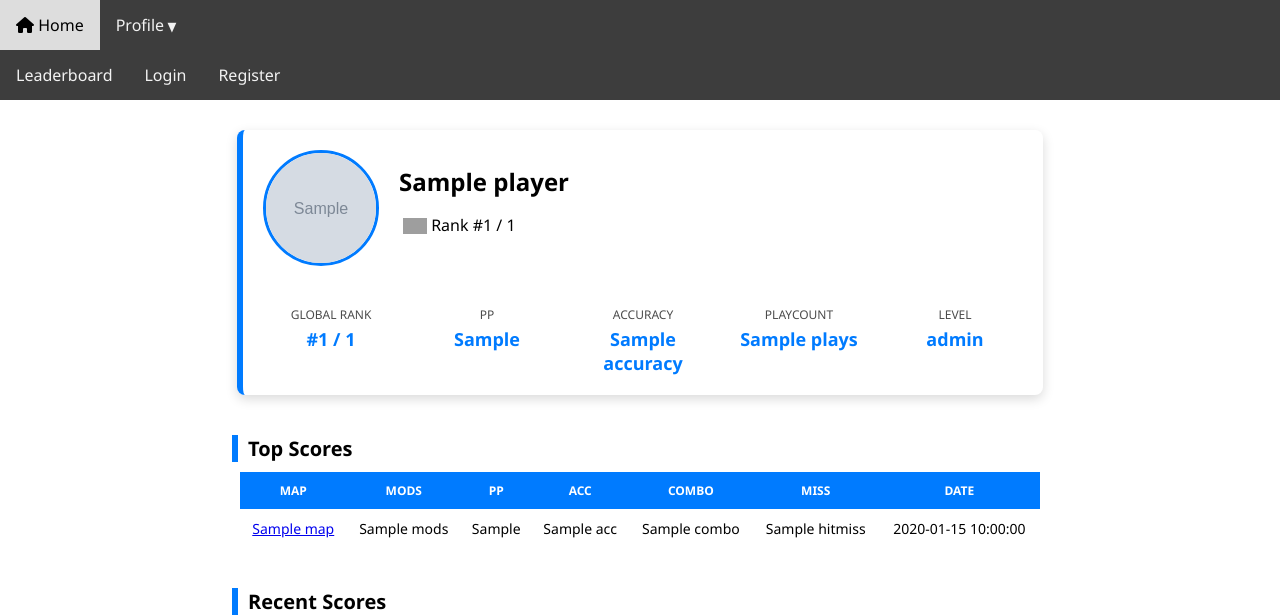
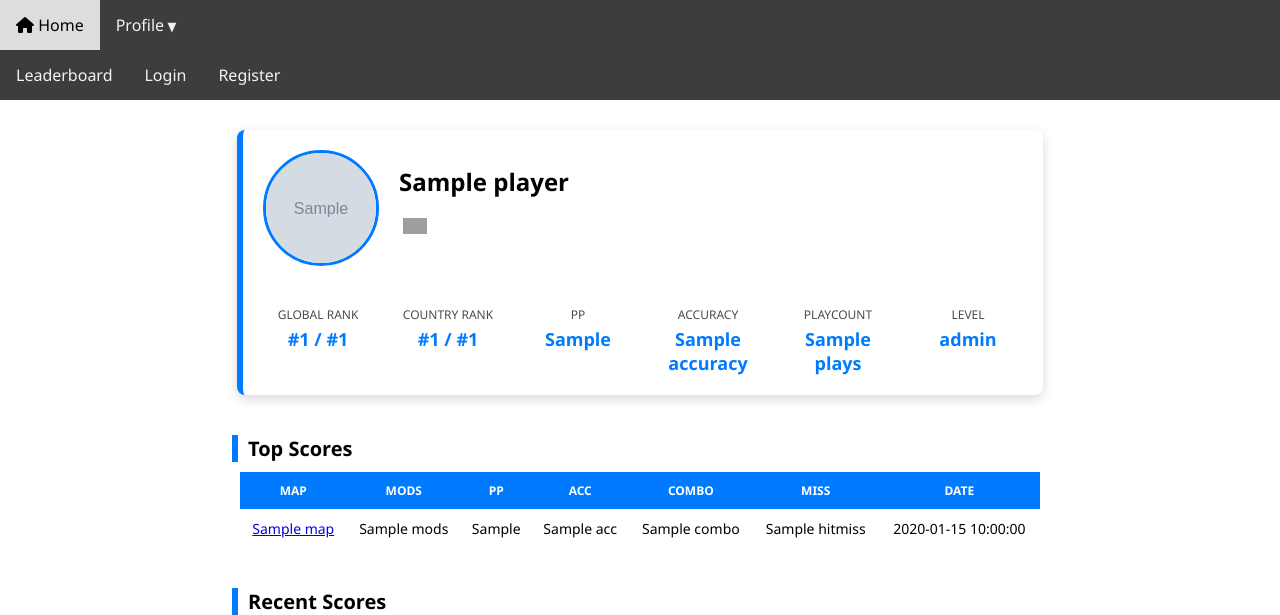
Before and after one commit to unclem2/osudroid-rx-server, a Python web app: template templates/profile.jinja in a window 1280 px wide. Shown: the top 615 px of the page. Run offline with Jinja, Linux system fonts and the light colour scheme; the template is opened without the code that fills it: most values are stand-ins (such as "Sample title", 1, 10 or a date in 2020); grey boxes marked "Sample" are stand-in pictures; grey boxes are pictures that could not be loaded.

Commit message:
update profile template to display country rank alongside global rank

```diff
--- a/templates/profile.jinja
+++ b/templates/profile.jinja
@@ -161,12 +161,12 @@
         <img class="country-flag"
              src="https://flagsapi.com/{{ player.country }}/flat/64.png"
              alt="Flag of {{ player.country }}">
-        Rank #{{ player_stats.country_pp_rank }} / {{ player_stats.country_score_rank}}
       </p>
     </div>
   </div>
   <div class="stats-grid">
-    <div class = "stat"><div class="label">Global Rank</div><div class="value">#{{ player_stats.pp_rank }} / {{ player_stats.score_rank }}</div></div>
+    <div class = "stat"><div class="label">Global Rank</div><div class="value">#{{ player_stats.pp_rank }} / #{{ player_stats.score_rank }}</div></div>
+    <div class="stat"><div class="label">Country Rank</div><div class="value">#{{ player_stats.country_pp_rank }} / #{{ player_stats.country_score_rank }}</div></div>
     <div class="stat"><div class="label">pp</div><div class="value">{{ player_stats.pp }}</div></div>
     <div class="stat"><div class="label">Accuracy</div><div class="value">{{ player_stats.accuracy }}</div></div>
     <div class="stat"><div class="label">Playcount</div><div class="value">{{ player_stats.plays }}</div></div>
```
